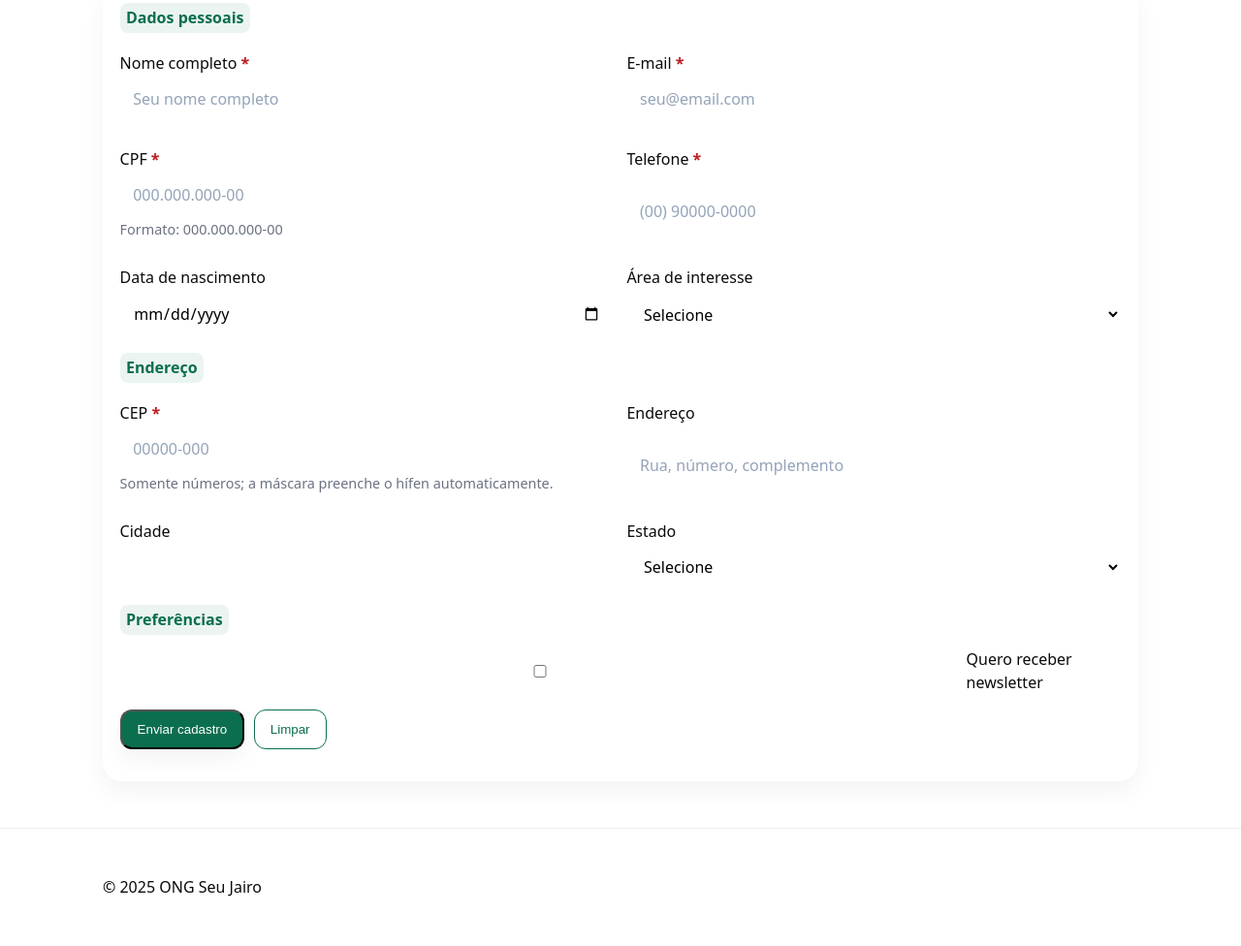
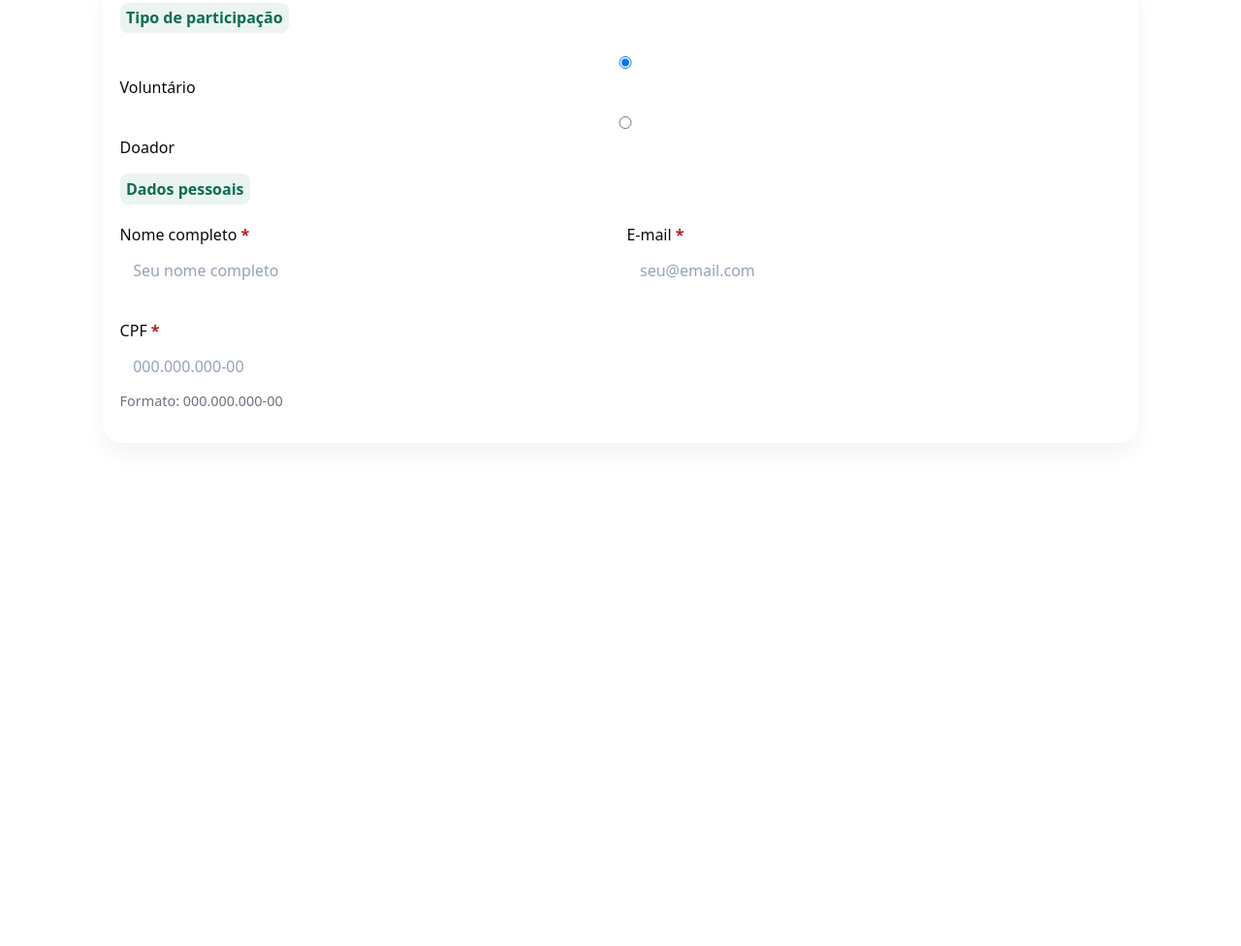
Before and after one commit to larissa-ads/plataforma-ong, a plain HTML site: page cadastro.html in a window 1280 px wide. Shown: the part 296-1272 px from the top of the page at 97% size. After the commit the page ends 800 px from the top, so only its background shows below. Drawn offline with Linux system fonts and the light colour scheme.

Commit message:
Update cadastro.html

```diff
--- a/cadastro.html
+++ b/cadastro.html
@@ -5,8 +5,7 @@
   <meta name="viewport" content="width=device-width, initial-scale=1">
   <title>Cadastro — ONG Seu Jairo</title>
   <meta name="description" content="Cadastro de voluntários e doadores da ONG Seu Jairo.">
-  <!-- CSS na raiz -->
-  <link rel="stylesheet" href="style.css?v=8">
+  <link rel="stylesheet" href="style.css?v=9">
 </head>
 <body>
   <a class="skip-link" href="#conteudo">Ir para o conteúdo</a>
@@ -24,18 +23,31 @@
     </div>
   </header>
 
-  <!-- Banner / título da página -->
   <section class="page-hero container" aria-label="Introdução">
     <h1>Cadastro</h1>
     <p>Preencha seus dados para apoiar um projeto ou participar como voluntário.</p>
   </section>
 
   <main id="conteudo" class="container">
-    <!-- Cartão do formulário -->
     <section class="form-card" aria-labelledby="ttl-form">
       <h2 id="ttl-form" class="sr-only">Formulário de cadastro</h2>
 
       <form id="form-cadastro" method="post" action="#" novalidate>
+        <!-- TIPO DE PARTICIPAÇÃO -->
+        <fieldset class="fieldset">
+          <legend>Tipo de participação</legend>
+          <div class="option-group" role="radiogroup" aria-label="Tipo de participação">
+            <label class="radio-chip">
+              <input type="radio" name="tipo" value="voluntario" checked aria-controls="bloco-voluntario">
+              <span class="option">Voluntário</span>
+            </label>
+            <label class="radio-chip">
+              <input type="radio" name="tipo" value="doador" aria-controls="bloco-doador">
+              <span class="option">Doador</span>
+            </label>
+          </div>
+        </fieldset>
+
         <!-- DADOS PESSOAIS -->
         <fieldset class="fieldset">
           <legend>Dados pessoais</legend>
@@ -43,111 +55,19 @@
           <div class="form-grid">
             <div class="field">
               <label for="nome">Nome completo <span class="req" aria-hidden="true">*</span></label>
-              <input id="nome" name="nome" type="text" required minlength="3"
-                     autocomplete="name" placeholder="Seu nome completo">
+              <input id="nome" name="nome" type="text" required minlength="3" autocomplete="name" placeholder="Seu nome completo">
             </div>
 
             <div class="field">
               <label for="email">E-mail <span class="req" aria-hidden="true">*</span></label>
-              <input id="email" name="email" type="email" required autocomplete="email"
-                     placeholder="seu@email.com">
+              <input id="email" name="email" type="email" required autocomplete="email" placeholder="seu@email.com">
             </div>
 
             <div class="field">
               <label for="cpf">CPF <span class="req" aria-hidden="true">*</span></label>
               <input id="cpf" name="cpf" type="text" required inputmode="numeric" maxlength="14"
-                     placeholder="000.000.000-00"
-                     pattern="^\d{3}\.\d{3}\.\d{3}-\d{2}$" aria-describedby="cpf-ajuda">
+                     placeholder="000.000.000-00" pattern="^\d{3}\.\d{3}\.\d{3}-\d{2}$" aria-describedby="cpf-ajuda">
               <small id="cpf-ajuda" class="hint">Formato: 000.000.000-00</small>
             </div>
 
             <div class="field">
-              <label for="telefone">Telefone <span class="req" aria-hidden="true">*</span></label>
-              <input id="telefone" name="telefone" type="tel" required inputmode="tel" maxlength="15"
-                     placeholder="(00) 90000-0000">
-            </div>
-
-            <div class="field">
-              <label for="nascimento">Data de nascimento</label>
-              <input id="nascimento" name="nascimento" type="date">
-            </div>
-
-            <div class="field">
-              <label for="area">Área de interesse</label>
-              <select id="area" name="area">
-                <option value="">Selecione</option>
-                <option value="educacao">Educação</option>
-                <option value="saude">Saúde</option>
-                <option value="meio-ambiente">Meio Ambiente</option>
-              </select>
-            </div>
-          </div>
-        </fieldset>
-
-        <!-- ENDEREÇO -->
-        <fieldset class="fieldset">
-          <legend>Endereço</legend>
-
-          <div class="form-grid">
-            <div class="field">
-              <label for="cep">CEP <span class="req" aria-hidden="true">*</span></label>
-              <input id="cep" name="cep" type="text" required inputmode="numeric" maxlength="9"
-                     placeholder="00000-000" pattern="^\d{5}-\d{3}$">
-              <small class="hint">Somente números; a máscara preenche o hífen automaticamente.</small>
-            </div>
-
-            <div class="field">
-              <label for="endereco">Endereço</label>
-              <input id="endereco" name="endereco" type="text" autocomplete="street-address"
-                     placeholder="Rua, número, complemento">
-            </div>
-
-            <div class="field">
-              <label for="cidade">Cidade</label>
-              <input id="cidade" name="cidade" type="text" autocomplete="address-level2">
-            </div>
-
-            <div class="field">
-              <label for="estado">Estado</label>
-              <select id="estado" name="estado">
-                <option value="">Selecione</option>
-                <option>AC</option><option>AL</option><option>AP</option><option>AM</option>
-                <option>BA</option><option>CE</option><option>DF</option><option>ES</option>
-                <option>GO</option><option>MA</option><option>MT</option><option>MS</option>
-                <option>MG</option><option>PA</option><option>PB</option><option>PR</option>
-                <option>PE</option><option>PI</option><option>RJ</option><option>RN</option>
-                <option>RS</option><option>RO</option><option>RR</option><option>SC</option>
-                <option>SP</option><option>SE</option><option>TO</option>
-              </select>
-            </div>
-          </div>
-        </fieldset>
-
-        <!-- PREFERÊNCIAS -->
-        <fieldset class="fieldset">
-          <legend>Preferências</legend>
-          <label class="check">
-            <input type="checkbox" name="newsletter"> Quero receber newsletter
-          </label>
-        </fieldset>
-
-        <p class="acoes">
-          <button type="submit" class="btn">Enviar cadastro</button>
-          <button type="reset" class="btn ghost">Limpar</button>
-        </p>
-
-        <p id="feedback" role="status" aria-live="polite"></p>
-      </form>
-    </section>
-  </main>
-
-  <footer class="rodape">
-    <div class="container">
-      <p>&copy; 2025 ONG Seu Jairo</p>
-    </div>
-  </footer>
-
-  <!-- JS de máscaras na raiz -->
-  <script src="masks.js" defer></script>
-</body>
-</html>
```
